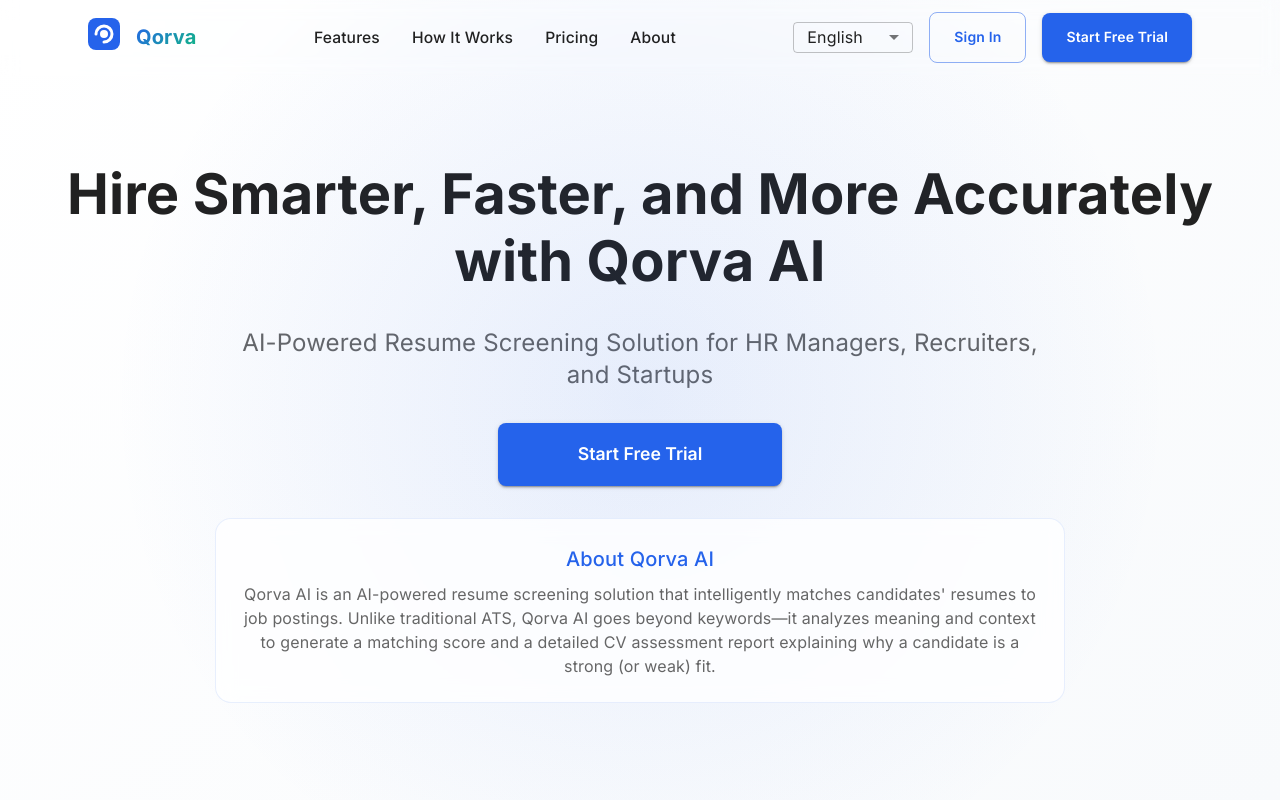
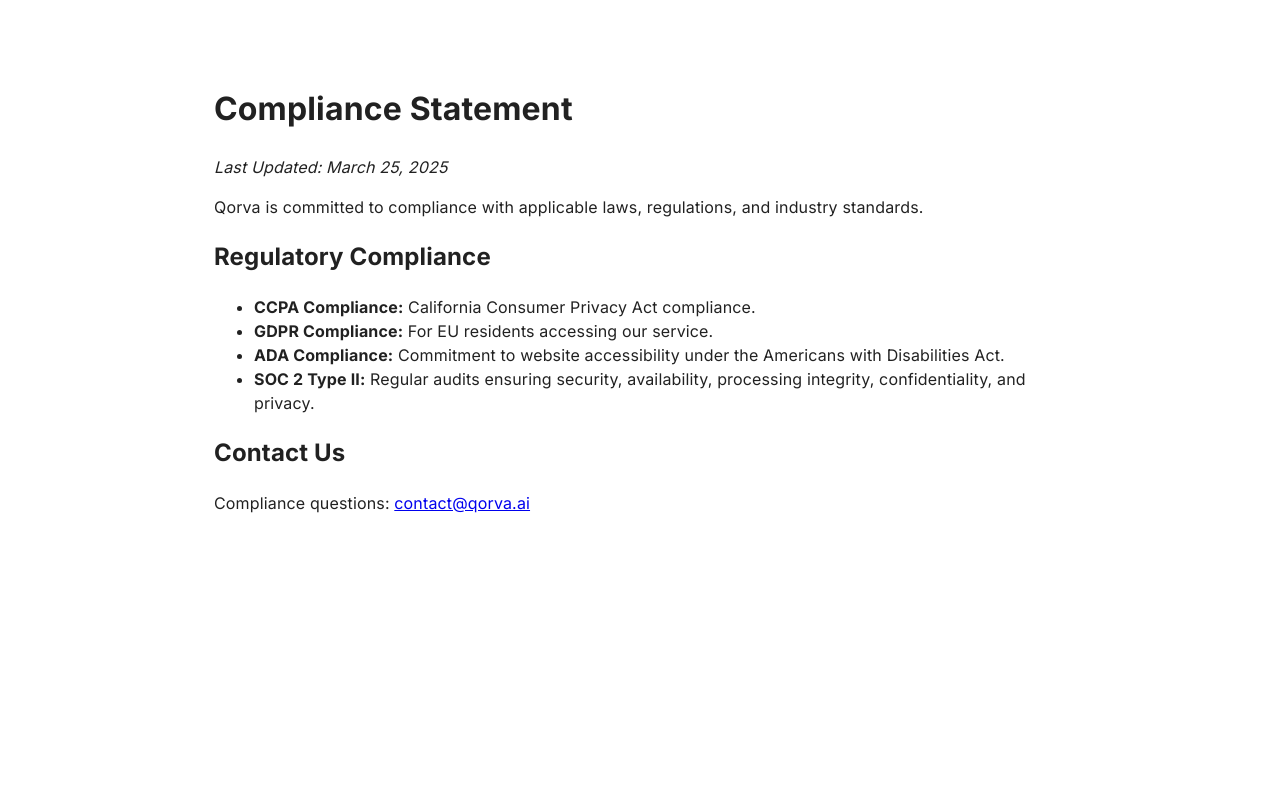
Before and after one commit to touremoh/qorva-ai-lp, a React (Vite) app: page /compliance in a window 1280 px wide. Shown: the top 800 px of the page. Built offline with nearby package versions, Linux system fonts and the light colour scheme.

Commit message:
Add Markdown page

```diff
--- a/package.json
+++ b/package.json
@@ -20,6 +20,9 @@
     "react": "^19.0.0",
     "react-dom": "^19.0.0",
     "react-i18next": "^15.4.1",
+    "react-markdown": "^10.1.0",
+    "react-router-dom": "^7.4.0",
+    "remark-gfm": "^4.0.1",
     "styled-components": "^6.1.16"
   },
   "devDependencies": {
--- a/src/App.jsx
+++ b/src/App.jsx
@@ -1,21 +1,23 @@
 import { ThemeProvider, createTheme } from '@mui/material/styles';
 import CssBaseline from '@mui/material/CssBaseline';
+import { BrowserRouter as Router, Routes, Route } from 'react-router-dom';
 import Header from './sections/Header';
 import Hero from './sections/Hero';
 import Features from './sections/Features';
 import HowItWorks from './sections/HowItWorks';
 import Pricing from './sections/Pricing';
 import Footer from './sections/Footer';
+import MarkdownPage from './sections/MarkdownPage';
 
 const theme = createTheme({
   palette: {
     primary: {
-      main: '#2563eb', // Modern blue
+      main: '#2563eb',
       light: '#60a5fa',
       dark: '#1e40af',
     },
     secondary: {
-      main: '#10b981', // Modern green
+      main: '#10b981',
       light: '#34d399',
       dark: '#059669',
     },
@@ -26,21 +28,9 @@
   },
   typography: {
     fontFamily: '"Inter", "Helvetica", "Arial", sans-serif',
-    h1: {
-      fontSize: '3.5rem',
-      fontWeight: 700,
-      lineHeight: 1.2,
-    },
-    h2: {
-      fontSize: '2.5rem',
-      fontWeight: 600,
-      lineHeight: 1.3,
-    },
-    h3: {
-      fontSize: '2rem',
-      fontWeight: 600,
-      lineHeight: 1.4,
-    },
+    h1: { fontSize: '3.5rem', fontWeight: 700, lineHeight: 1.2 },
+    h2: { fontSize: '2.5rem', fontWeight: 600, lineHeight: 1.3 },
+    h3: { fontSize: '2rem', fontWeight: 600, lineHeight: 1.4 },
   },
   components: {
     MuiButton: {
@@ -64,10 +54,9 @@
   },
 });
 
-function App() {
+function MainPage() {
   return (
-    <ThemeProvider theme={theme}>
-      <CssBaseline />
+      <>
         <Header />
         <main>
           <Hero />
@@ -76,6 +65,23 @@
           <Pricing />
           <Footer />
         </main>
+      </>
+  );
+}
+
+function App() {
+  return (
+      <ThemeProvider theme={theme}>
+        <CssBaseline />
+        <Router>
+          <Routes>
+            <Route path="/" element={<MainPage />} />
+            <Route path="/privacy-policy" element={<MarkdownPage filePath="/privacy-policy.md" />} />
+            <Route path="/terms-of-service" element={<MarkdownPage filePath="/terms-of-service.md" />} />
+            <Route path="/security" element={<MarkdownPage filePath="/security.md" />} />
+            <Route path="/compliance" element={<MarkdownPage filePath="/compliance.md" />} />
+          </Routes>
+        </Router>
       </ThemeProvider>
   );
 }
--- /dev/null
+++ b/src/sections/MarkDownPage.jsx
@@ -0,0 +1,23 @@
+import ReactMarkdown from 'react-markdown';
+import { useEffect, useState } from 'react';
+import { Container, Box } from '@mui/material';
+
+const MarkdownPage = ({ filePath }) => {
+	const [content, setContent] = useState('');
+
+	useEffect(() => {
+		fetch(filePath)
+			.then((res) => res.text())
+			.then((text) => setContent(text));
+	}, [filePath]);
+
+	return (
+		<Container maxWidth="md">
+			<Box sx={{ py: 8 }}>
+				<ReactMarkdown>{content}</ReactMarkdown>
+			</Box>
+		</Container>
+	);
+};
+
+export default MarkdownPage;
```
Also changed, not shown: 1 other file (tests, documents, lock files or other folders). Lines whose indentation alone changed are shown as unchanged.
